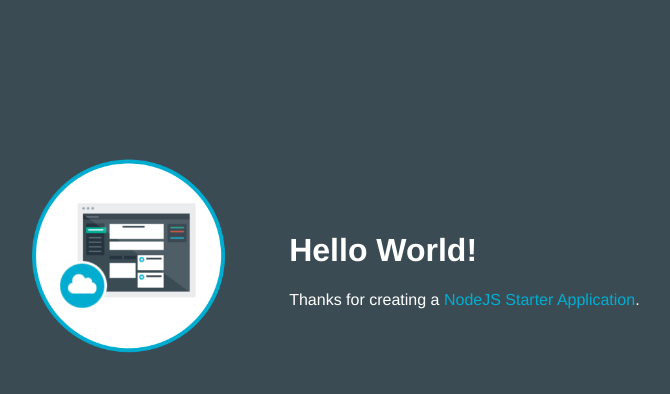
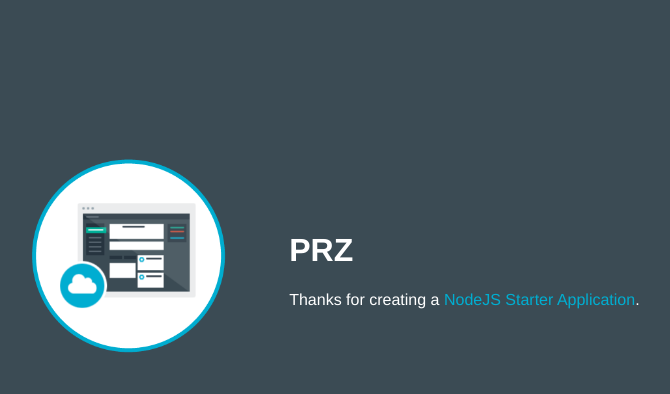
Before and after one commit to AndrewEFraser/dreamteamz, a website: page public/index.html in a window 1280 px wide. Shown: the whole page, without its empty margins (253-923 px from the left). Drawn offline with Linux system fonts and the light colour scheme.

Commit message:
Pls Work

```diff
--- a/public/index.html
+++ b/public/index.html
@@ -16,7 +16,7 @@
           <img class = "newappIcon" src="images/newapp-icon.png">
         </td>
         <td>
-          <h1 id="message">Hello World!</h1>
+          <h1 id="message">PRZ</h1>
           <p class='description'></p> Thanks for creating a <span class = "blue">NodeJS Starter Application</span>.
         </td>
       </tr>
```
